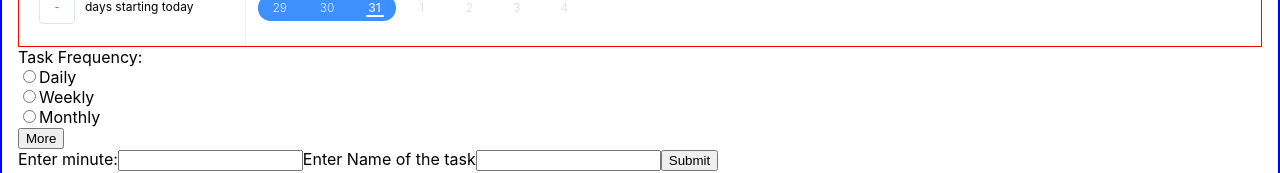
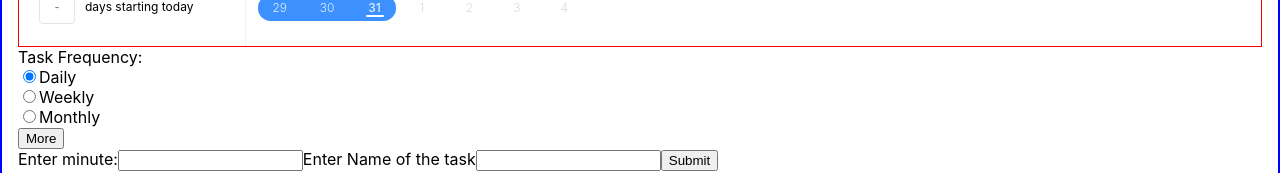
Before and after one commit to berkaysson/lifemap, a React (Create React App) app: page /tasks-habits in a window 1280 px wide. Shown: the part 586-759 px from the top of the page. Built offline with nearby package versions, Linux system fonts and the light colour scheme.

Commit message:
Change frequencyOptions and set the custom value to daily

```diff
--- a/src/Components/Forms/TaskFrequencySelector.js
+++ b/src/Components/Forms/TaskFrequencySelector.js
@@ -4,14 +4,13 @@ const frequencyOptions = [
   { value: 'daily', label: 'Daily' },
   { value: 'weekly', label: 'Weekly' },
   { value: 'monthly', label: 'Monthly' },
-  { value: 'biweekly', label: 'Biweekly' },
-  { value: 'quarterly', label: 'Quarterly' },
+  { value: 'semi-year', label: 'Semi -Yearly' },
   { value: 'yearly', label: 'Yearly' },
 ];
 
 const TaskFrequencySelector = ({ onSelect }) => {
   const [showMoreOptions, setShowMoreOptions] = useState(false);
-  const [selectedOption, setSelectedOption] = useState('');
+  const [selectedOption, setSelectedOption] = useState('daily');
 
   const handleOptionChange = (event) => {
     const { value } = event.target;
@@ -21,7 +20,7 @@ const TaskFrequencySelector = ({ onSelect }) => {
 
   const handleToggleOptions = () => {
     setShowMoreOptions(!showMoreOptions);
-    setSelectedOption('');
+    setSelectedOption('daily');
   };
 
   const optionsToRender = showMoreOptions ? frequencyOptions : frequencyOptions.slice(0, 3);
```
